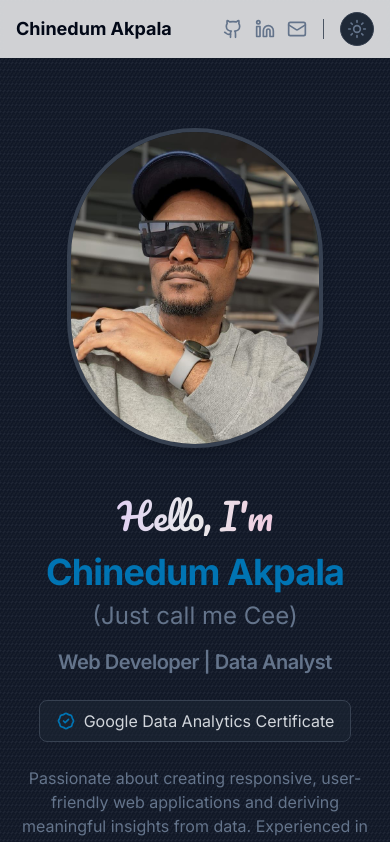
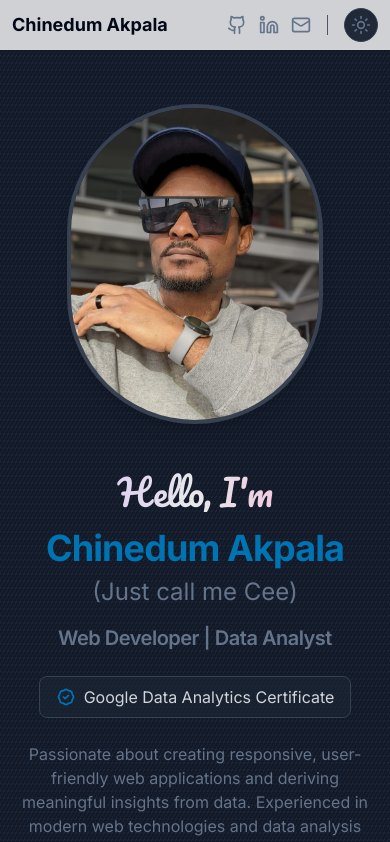
Before and after one commit to ceedev23/chinedum-portfolio, a Next.js app: page /chinedum-portfolio/ in a window 390 px wide. Shown: the top 842 px of the page. Built offline with nearby package versions, Linux system fonts and the light colour scheme.

Commit message:
Reduce padding in header and hero sections

```diff
--- a/src/app/components/Header.tsx
+++ b/src/app/components/Header.tsx
@@ -5,7 +5,7 @@ import ThemeToggle from './ThemeToggle';
 export default function Header() {
   return (
     <header className="fixed top-0 w-full bg-background/80 backdrop-blur-sm z-50 shadow-sm">
-      <div className="container mx-auto px-4 py-3 md:px-6 md:py-6">
+      <div className="container mx-auto px-3 py-2 md:px-4 md:py-4">
         <nav className="flex justify-between items-center">
           <Link href="/" className="text-lg md:text-xl font-bold text-foreground hover:text-foreground/80 leading-relaxed">
             Chinedum Akpala
--- a/src/app/components/Hero.tsx
+++ b/src/app/components/Hero.tsx
@@ -10,10 +10,10 @@ const pacifico = Pacifico({
 
 export default function Hero() {
   return (
-    <section className="pt-24 pb-16 md:pt-32 md:pb-24">
+    <section className="pt-20 pb-12 md:pt-28 md:pb-20">
       <div className="container mx-auto px-4 max-w-4xl">
         <div className="flex flex-col md:flex-row items-center gap-8 md:gap-16 md:pr-8">
-          <div className="w-64 h-80 relative rounded-[8rem] overflow-hidden border-4 border-gray-700 shadow-lg shrink-0 mt-8 md:mt-0">
+          <div className="w-64 h-80 relative rounded-[8rem] overflow-hidden border-4 border-gray-700 shadow-lg shrink-0 mt-6 md:mt-0">
             <Image
               src={`${process.env.NODE_ENV === 'production' ? '/chinedum-portfolio' : ''}/profile-pix.jpg`}
               alt="Chinedum Akpala"
```
